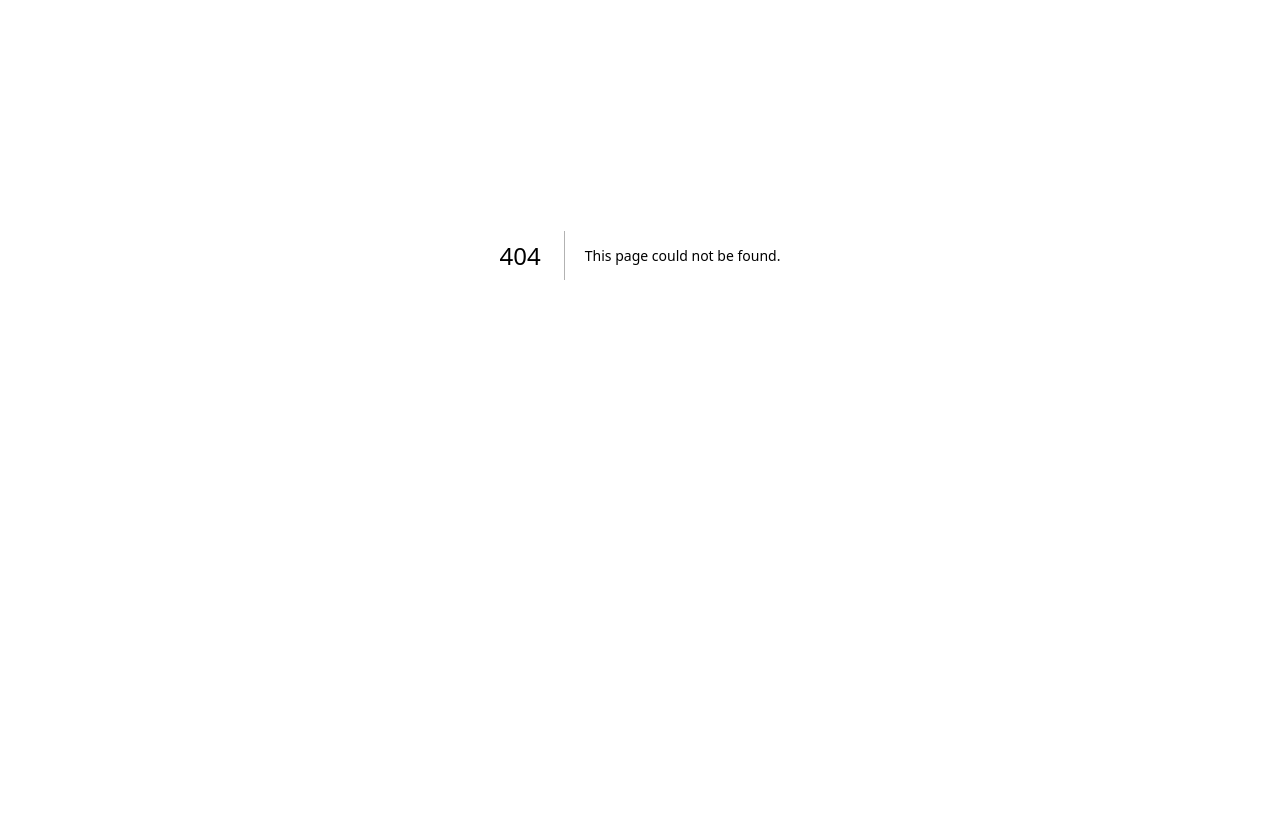
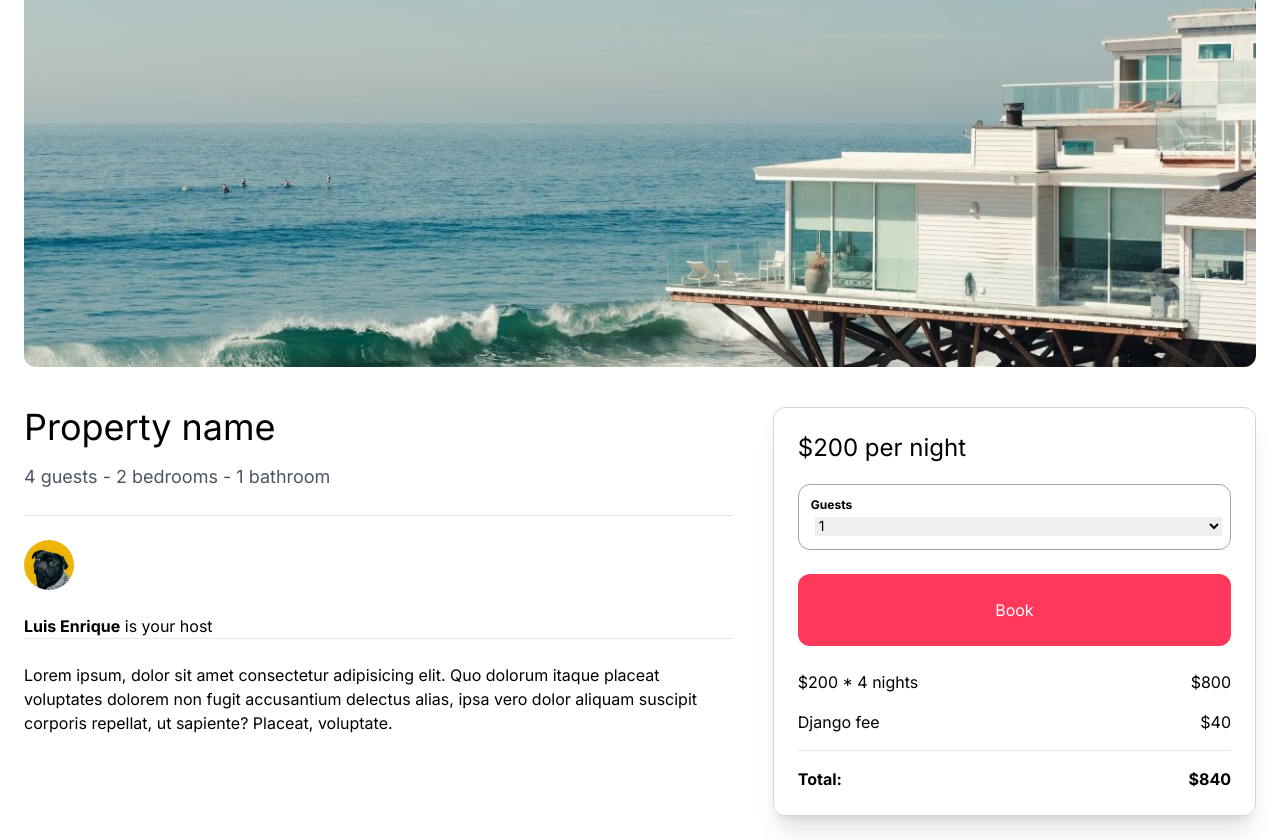
Before and after one commit to luisEnrique22xd/AirbnbFront, a Next.js app: page /properties/1 in a window 1280 px wide. Before the commit this address had no page. Shown: the part 241-1081 px from the top of the page. Before the commit the page ends 896 px from the top, so only its background shows below. Built offline with nearby package versions, Linux system fonts and the light colour scheme.

Commit message:
05 Detail page for properties

```diff
--- /dev/null
+++ b/app/components/properties/ReservationSidebar.tsx
@@ -0,0 +1,33 @@
+const ReservationSidebar = () => {
+    return(
+        <aside className="mt-6 p-6 col-span-2 rounded-xl border border-gray-300 shadow-xl">
+            <h2 className="mb-5 text-2xl">$200 per night</h2>
+            <div className="mb-6 p-3 border border-gray-400 rounded-xl">
+                <label className="block font-bold text-xs"> Guests</label>
+                <select className="w-full ml-1 text-sm" id="">
+                    <option value="">1</option>
+                    <option value="">2</option>
+                    <option value="">3</option>
+                    <option value="">4</option>
+                </select>
+            </div>
+            <div className="w-full mb-6 py-6 text-center text-white bg-airbnb hover:bg-airbnb-dark rounded-xl" >Book</div>
+            <div className="mb-4 flex justify-between align-center">
+                <p>$200 * 4 nights</p>
+                <p>$800</p>
+            </div>
+
+            <div className="mb-4 flex justify-between align-center">
+                <p>Django fee</p>
+                <p>$40</p>
+            </div>
+            <hr />
+
+            <div className="mt-4 flex justify-between align-center font-bold">
+                <p>Total: </p>
+                <p>$840</p>
+            </div>
+        </aside>
+    )
+}
+export default ReservationSidebar;
--- /dev/null
+++ b/app/properties/[id]/page.tsx
@@ -0,0 +1,40 @@
+import Image from "next/image";
+import ReservationSidebar from "@/app/components/properties/ReservationSidebar";
+
+const PropertyDetailPage =()=>{
+    return(
+        <main className="max-w-[1500px] mx-auto px-6 pb-6">
+            <div className="w-full h-[64vh] mb-4 overflow-hidden rounded-xl relative">
+                <Image
+                    src="/beach_1.jpg"
+                    fill
+                    className="object-cover w-full h-full"
+                    alt="Property Image"
+                />
+            </div>
+            <div className="mt-4 grid grid-cols-1 md:grid-cols-5 gap-4">
+                <div className="py-6 pr-6 col-span-3">
+                    <h1 className="mb-4 text-4xl">Property name</h1>
+                    <span className="mb-6 block text-lg text-gray-600">
+                        4 guests - 2 bedrooms - 1 bathroom
+                    </span>
+                    <hr />
+                    <div className="py-6 flex items-center space-x-4">
+                        <Image src="/profile_pic_1.jpg"
+                        width={50}
+                        height={50}
+                        className="rounded-full"
+                        alt="Profile Image"
+                        />
+                    </div>
+                    <p><strong>Luis Enrique</strong> is your host </p>
+                    <hr />
+                    <p className="mt-6 text:lg"> Lorem ipsum, dolor sit amet consectetur adipisicing elit. Quo dolorum itaque placeat voluptates dolorem non fugit accusantium delectus alias, ipsa vero dolor aliquam suscipit corporis repellat, ut sapiente? Placeat, voluptate.</p>
+                </div>
+
+                <ReservationSidebar />
+            </div>
+        </main>
+    )
+}
+export default PropertyDetailPage;
```
Also changed, not shown: public/profile_pic_1.jpg (added).
